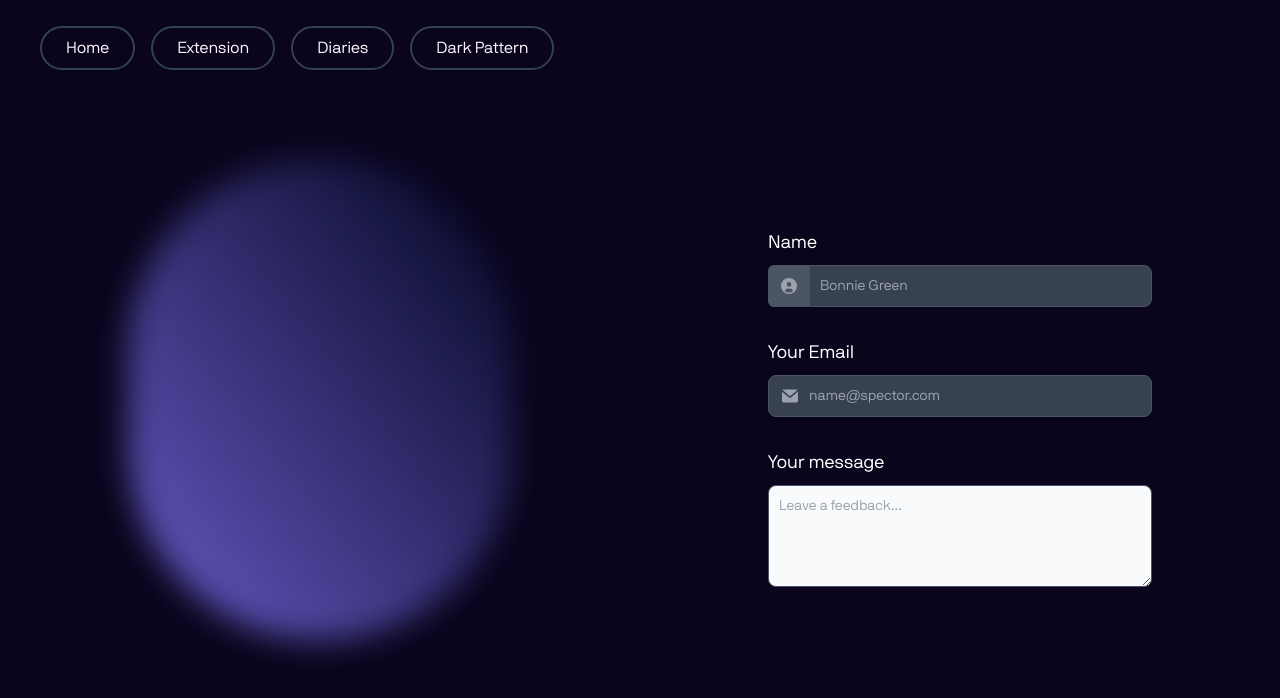
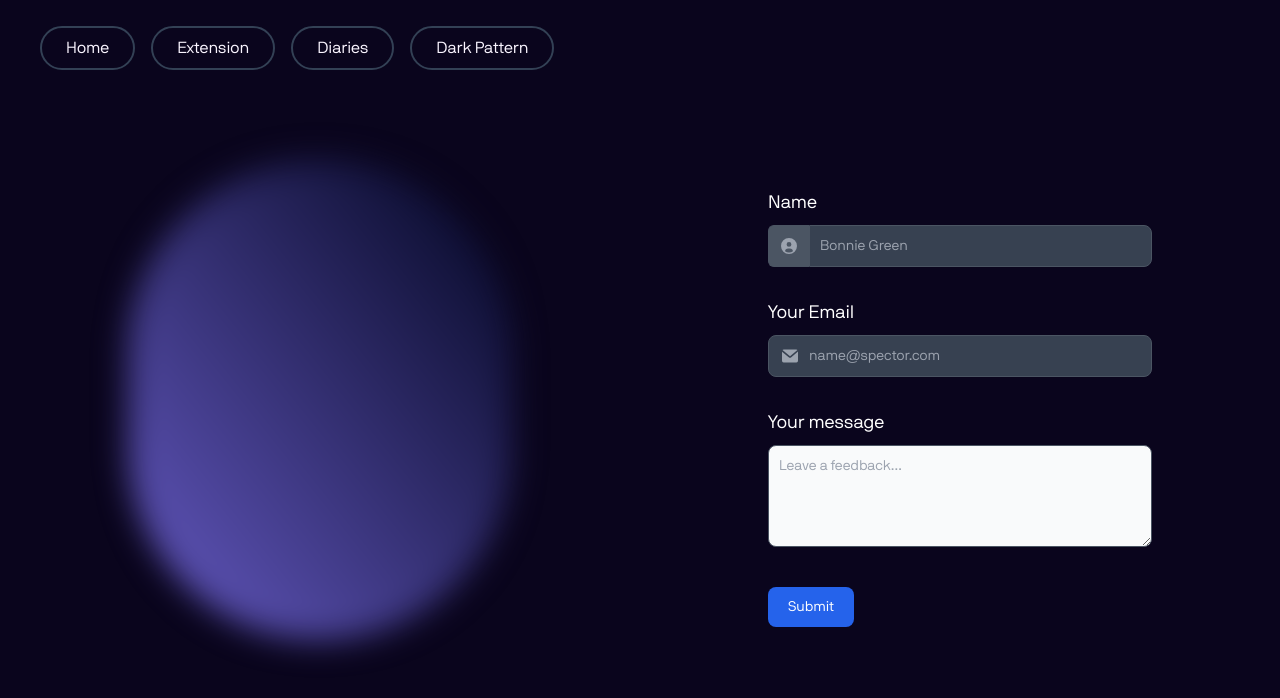
Before and after one commit to withrajatsharma/spector-flow, a React (Vite) app in the folder frontend/: page /userd in a window 1280 px wide. Shown: the top 698 px of the page. Built offline with nearby package versions, Linux system fonts and the light colour scheme.

Commit message:
Update UserDPage.jsx

```diff
--- a/frontend/src/pages/UserDPage.jsx
+++ b/frontend/src/pages/UserDPage.jsx
@@ -62,9 +62,12 @@ const UserDPage = () => {
 
   <label for="message" class="block mb-2 mt-8 text-lg font-medium text-white">Your message</label>
   <textarea id="message" rows="4" class="block p-2.5 w-full text-sm text-gray-900 bg-gray-50 rounded-lg border    dark:bg-gray-700 border-gray-600 placeholder-gray-400 dark:text-white focus:ring-blue-500 focus:border-blue-500" placeholder="Leave a feedback..."></textarea>
+
+
+  <button type="submit" class="text-white focus:ring-4 mt-10 focus:outline-none  font-medium rounded-lg text-sm w-full sm:w-auto px-5 py-2.5 text-center bg-blue-600 hover:bg-blue-700 focus:ring-blue-800">Submit</button>
+
         </form>
       </div>
-
 
 
 
```
